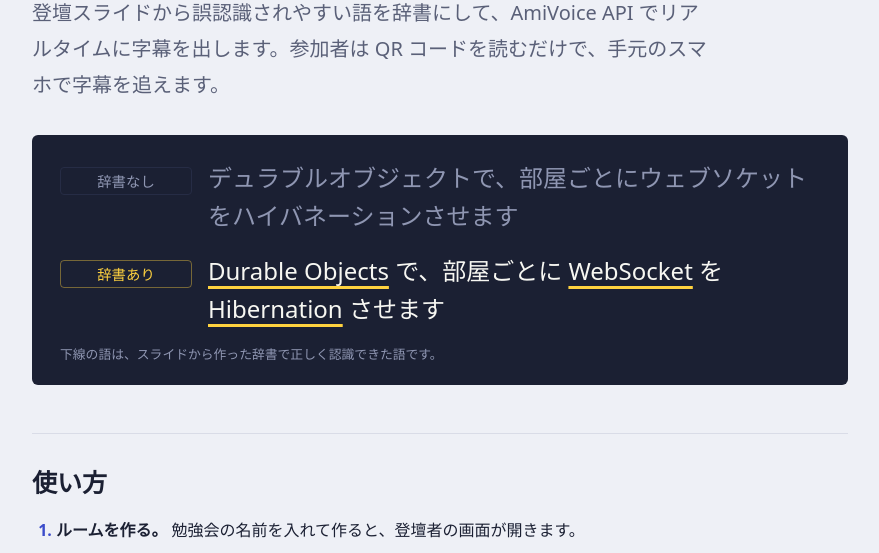
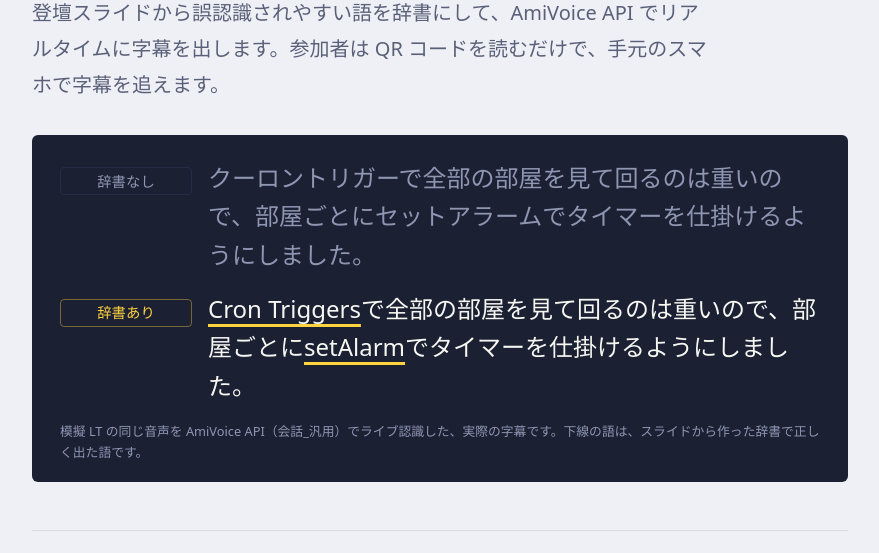
Before and after one commit to ponyo877/amivoice-live, a website built with Vite: page index.html in a window 1280 px wide. Shown: the part 195-748 px from the top of the page, without its empty margins (200-1079 px from the left). Built offline with nearby package versions, Linux system fonts and the light colour scheme; a web font is replaced by a local one.

Commit message:
docs: トップの例を、模擬 LT を実際にライブ認識した字幕に差し替える
Co-Authored-By: Claude Opus 5.5 <noreply@anthropic.com>

```diff
--- a/index.html
+++ b/index.html
@@ -24,13 +24,13 @@
         <figure class="hero-demo" aria-label="辞書の有無による字幕の違いの例">
           <div class="demo-row">
             <span class="demo-tag">辞書なし</span>
-            <p class="caption-line is-wrong">デュラブルオブジェクトで、部屋ごとにウェブソケットをハイバネーションさせます</p>
+            <p class="caption-line is-wrong">クーロントリガーで全部の部屋を見て回るのは重いので、部屋ごとにセットアラームでタイマーを仕掛けるようにしました。</p>
           </div>
           <div class="demo-row">
             <span class="demo-tag is-on">辞書あり</span>
-            <p class="caption-line"><mark class="term">Durable Objects</mark> で、部屋ごとに <mark class="term">WebSocket</mark> を <mark class="term">Hibernation</mark> させます</p>
+            <p class="caption-line"><mark class="term">Cron Triggers</mark>で全部の部屋を見て回るのは重いので、部屋ごとに<mark class="term">setAlarm</mark>でタイマーを仕掛けるようにしました。</p>
           </div>
-          <figcaption>下線の語は、スライドから作った辞書で正しく認識できた語です。</figcaption>
+          <figcaption>模擬 LT の同じ音声を AmiVoice API（会話_汎用）でライブ認識した、実際の字幕です。下線の語は、スライドから作った辞書で正しく出た語です。</figcaption>
         </figure>
       </section>
 
```
